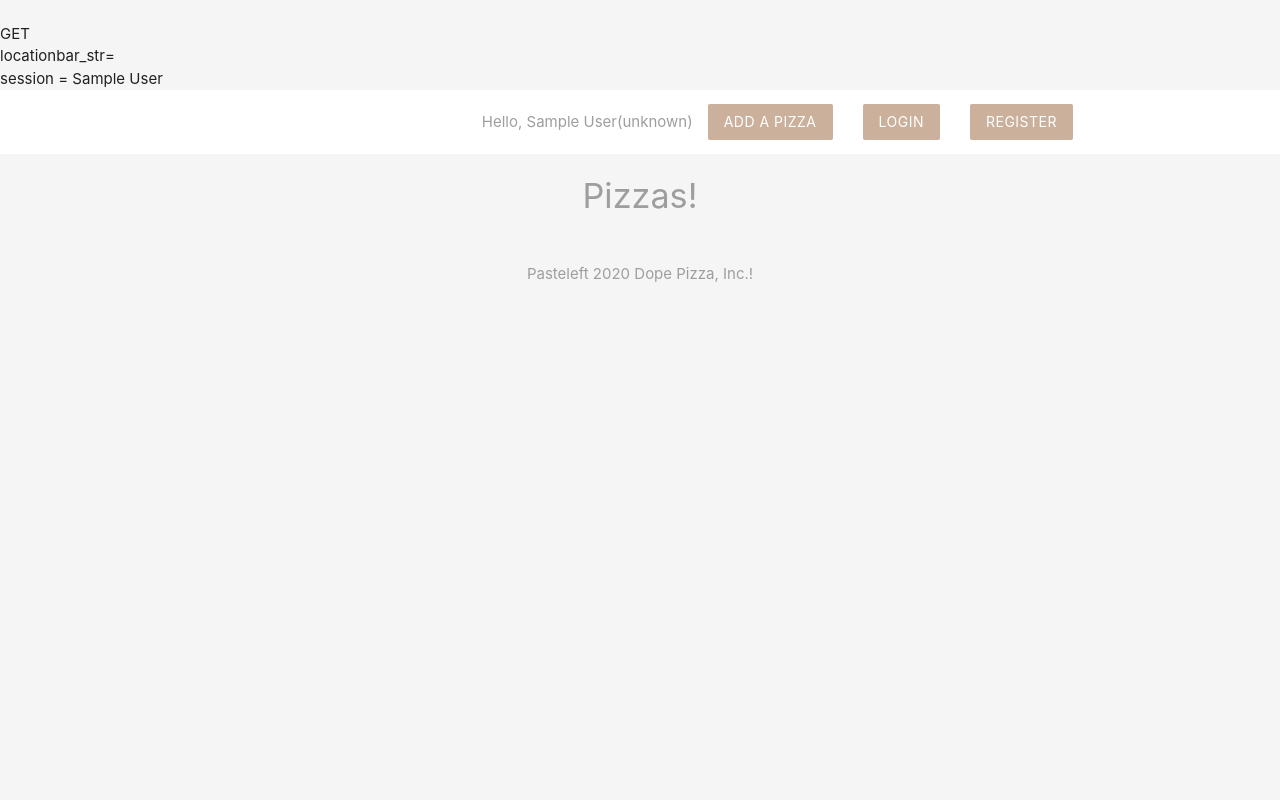
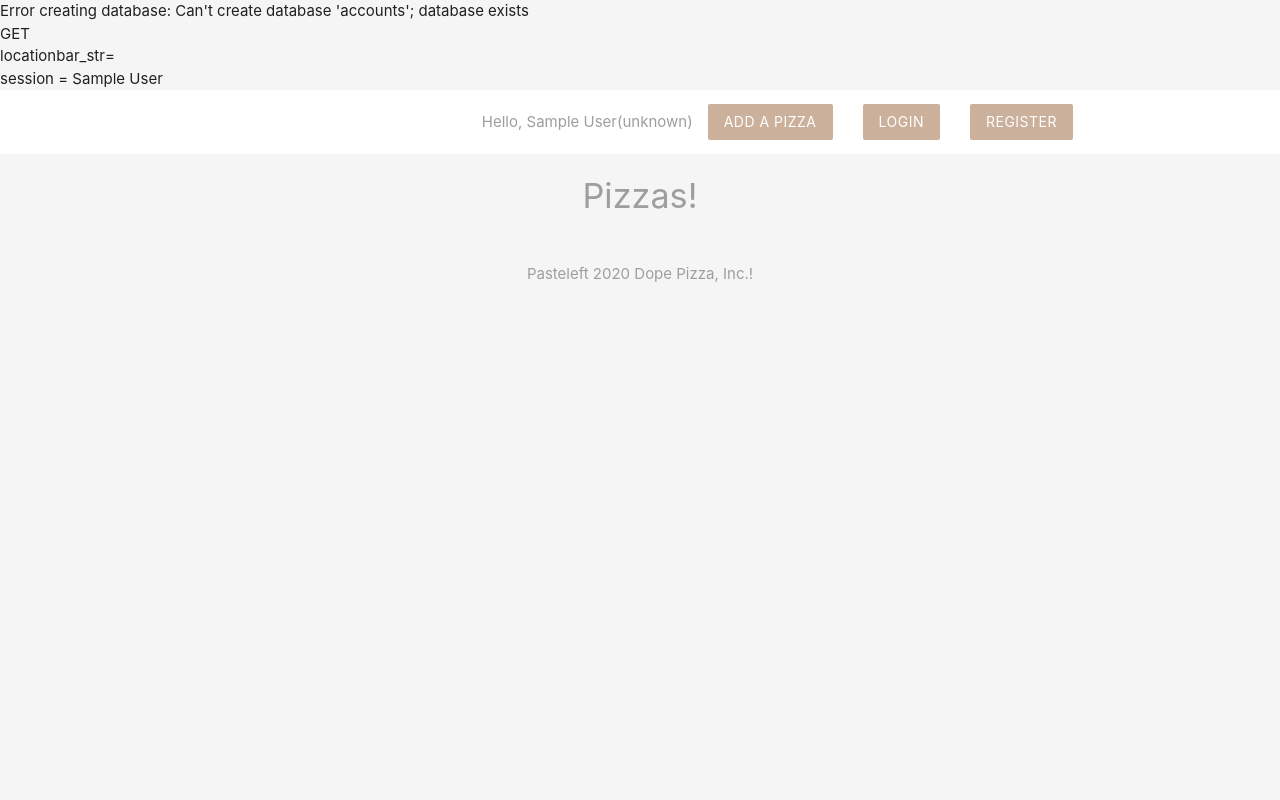
Before and after one commit to oxdead/pizza-login, a PHP site: page / in a window 1280 px wide. Run offline with PHP 8.4, Linux system fonts and the light colour scheme; the visitor is signed in with stand-in values (Sample User, id 1); data that the repository does not hold is empty.

Commit message:
db accounts

```diff
--- a/config/db_connect.php
+++ b/config/db_connect.php
@@ -2,10 +2,10 @@
 <?php
     //MySQLi or PDO approaches exist for now wewill use MySQLi, but experineced user should learn PDO
 
-    $dbhost = 'eporqep6b4b8ql12.chr7pe7iynqr.eu-west-1.rds.amazonaws.com:3306';
-    $dbuser = 'crjbrew5zx2e5ofj';
-    $dbpass = 'tff3cduhu03wgx8k';
-    $dbname = 'j7pi3mr52z5cw6c7';
+    // $dbhost = 'eporqep6b4b8ql12.chr7pe7iynqr.eu-west-1.rds.amazonaws.com:3306';
+    // $dbuser = 'crjbrew5zx2e5ofj';
+    // $dbpass = 'tff3cduhu03wgx8k';
+    // $dbname = 'j7pi3mr52z5cw6c7';
 
     //$dburl = getenv('JAWSDB_URL');
     //$dbparts = parse_url($dburl);
@@ -14,6 +14,11 @@
     //$dbuser = $dbparts['user'];
     //$dbpass = $dbparts['pass'];
     //$dbname = ltrim($dbparts['path'],'/');
+
+    $dbhost = '127.0.0.1';
+    $dbuser = 'oxdead';
+    $dbpass = '1111';
+    $dbname = 'test_my';
 
 
 
--- a/index.php
+++ b/index.php
@@ -3,7 +3,32 @@
 
     //1. wite query for all pizzas
     //$sql = 'SELECT * FROM pizzas'; // select data from all(*) columns from pizzas table
-    $sql = "SELECT id, title, ingredients FROM pizzas ORDER BY created"; // select data from 3 columns from pizzas table and order them by 'created' timestamp property
+    //$sql = "SELECT id, title, ingredients FROM pizzas ORDER BY created"; // select data from 3 columns from pizzas table and order them by 'created' timestamp property
+
+
+
+
+
+    $sql = "CREATE DATABASE accounts";
+    if ($conn->query($sql) === TRUE)
+    {
+        echo "Database created successfully";
+        $sql = "CREATE TABLE `accounts`.`users` ( `id` INT NOT NULL AUTO_INCREMENT, `first_name` VARCHAR(50) NOT NULL, `last_name` VARCHAR(50) NOT NULL, `email` VARCHAR(100) NOT NULL, `password` VARCHAR(100) NOT NULL, `hash` VARCHAR(32) NOT NULL, `active` BOOL NOT NULL DEFAULT 0, PRIMARY KEY (`id`) )";
+        if ($conn->query($sql) === TRUE)
+        {
+            echo "Table created successfully";
+        }
+        else
+        {
+            echo "Error creating table: " . $conn->error;
+        }
+    }
+    else
+    {
+        echo "Error creating database: " . $conn->error;
+    }
+
+
 
     //2. send query and get some results
     $results = mysqli_query($conn, $sql);
```
